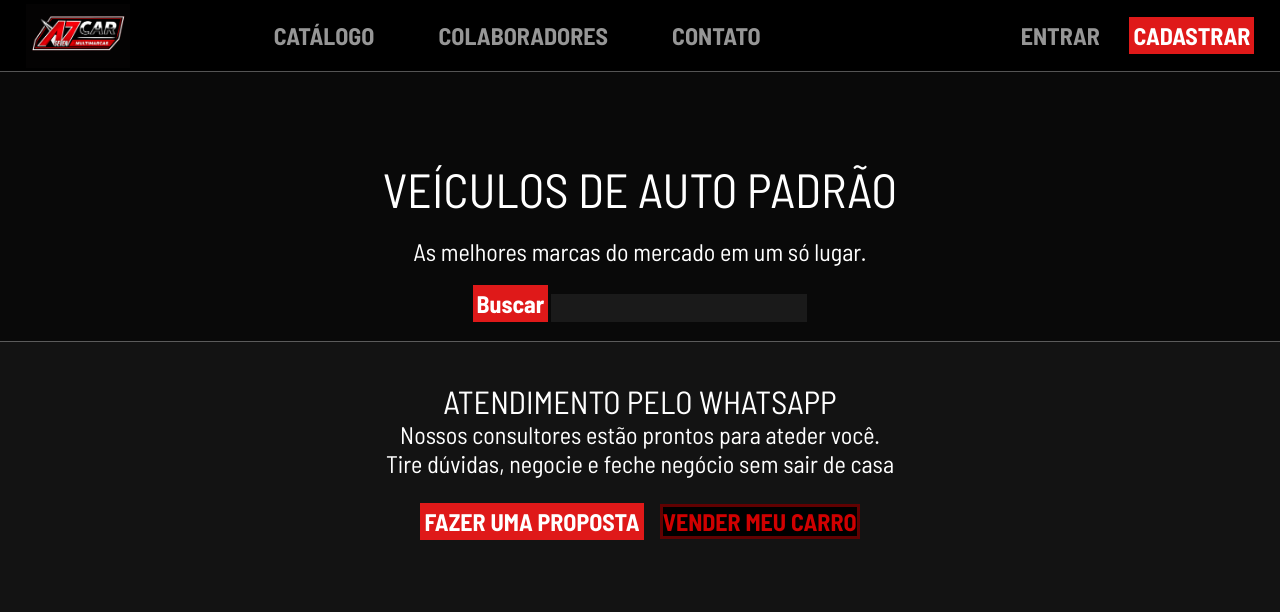
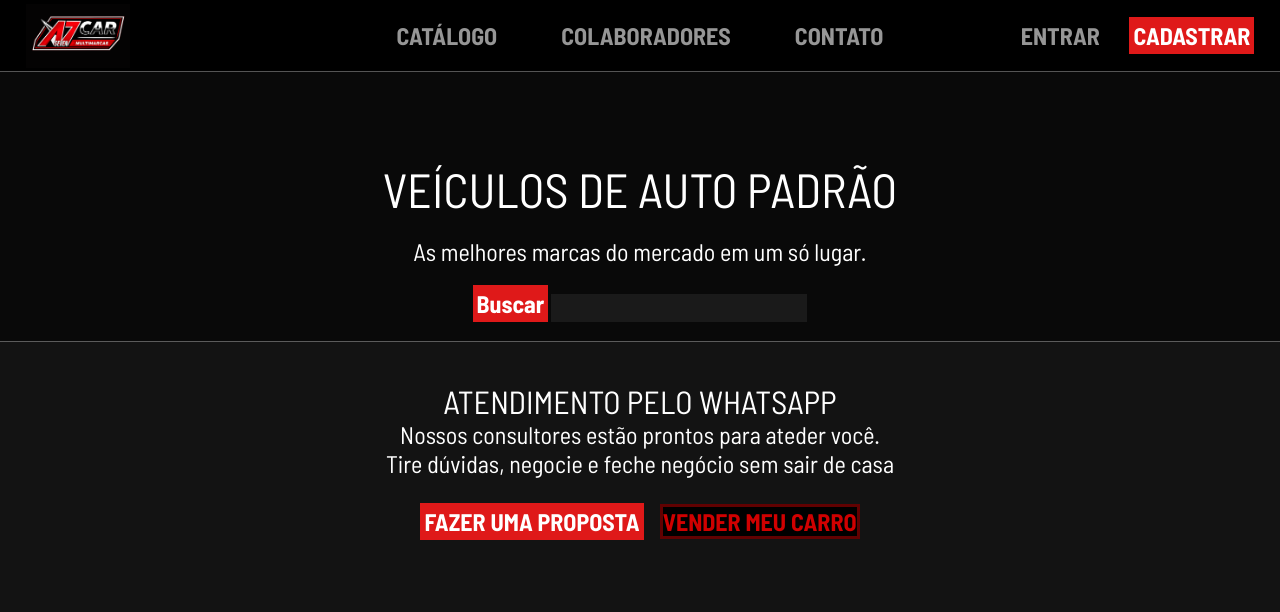
Before and after one commit to gabellopes/Plataforma-A7Car, a PHP site: page /html/index.html in a window 1280 px wide. Shown: the top 612 px of the page. Run offline with PHP 8.4, Linux system fonts and the light colour scheme.

Commit message:
Add files via upload

```diff
--- a/tcc/css/principal.css
+++ b/tcc/css/principal.css
@@ -30,7 +30,7 @@ header{
     position: fixed;
     top: 0;
     left: 0;
-    width: 100%;
+    width: 100vw;
     display: flex;
     justify-content: center;
     align-items: center;
@@ -93,7 +93,6 @@ body{
     border: 4px solid  rgb(0, 0, 0);
     background-color:  rgb(0, 0, 0);
     color: rgb(150, 150, 150);
-    margin-left: 17.5vw;
 }
 #buscar{
     background-color: rgba(51, 51, 51, 0.425);
@@ -140,3 +139,16 @@ h3{
     font-size: 1.2rem;
     font-family: Barlow;
 }
+#link{
+    width: 100%;
+    display: flex;
+    flex-direction: row;
+    align-items: center;
+    justify-content: center;
+    position: absolute;
+
+}
+#linksAuth{
+    display: flex;
+    flex-direction: row;
+}
--- a/tcc/html/index.html
+++ b/tcc/html/index.html
@@ -12,11 +12,16 @@
 <body>
     <header id="cabecalho">
         <img src="../img/logo.png" alt="" class="logo">
+        <div id="link">
             <a href="catalogo.html">CATÁLOGO</a>
             <a href="">COLABORADORES</a>
             <a href="">CONTATO</a>
-        <button id="btnEntrar"  class="btn" >ENTRAR</button>
+        </div>
+        <div id="linksAuth">
+            <button id="btnEntrar" class="btn">ENTRAR</button>
             <button class="btn">CADASTRAR </button>
+        </div>
+
     </header>
 
     <div id="meio">
@@ -35,8 +40,8 @@
         <h1>ATENDIMENTO PELO WHATSAPP</h1>
         <h2> Nossos consultores estão prontos para ateder você. <br>
             Tire dúvidas, negocie e feche negócio sem sair de casa</h2>
-    <button class="btn" >FAZER UMA PROPOSTA</button>
-    <button id="btnVender" >VENDER MEU CARRO</button>
+        <button class="btn">FAZER UMA PROPOSTA</button>
+        <button id="btnVender">VENDER MEU CARRO</button>
 
     </div>
     <footer>
```
Lines whose indentation alone changed are shown as unchanged.
